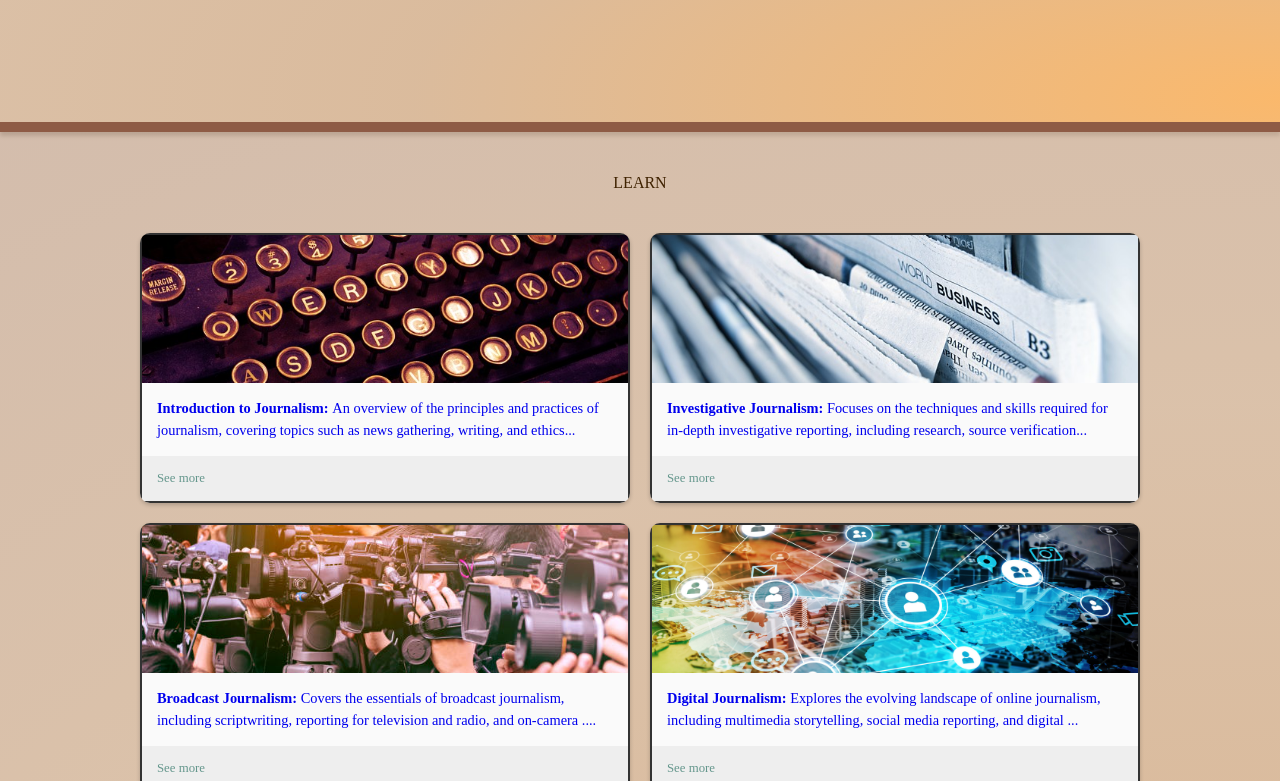
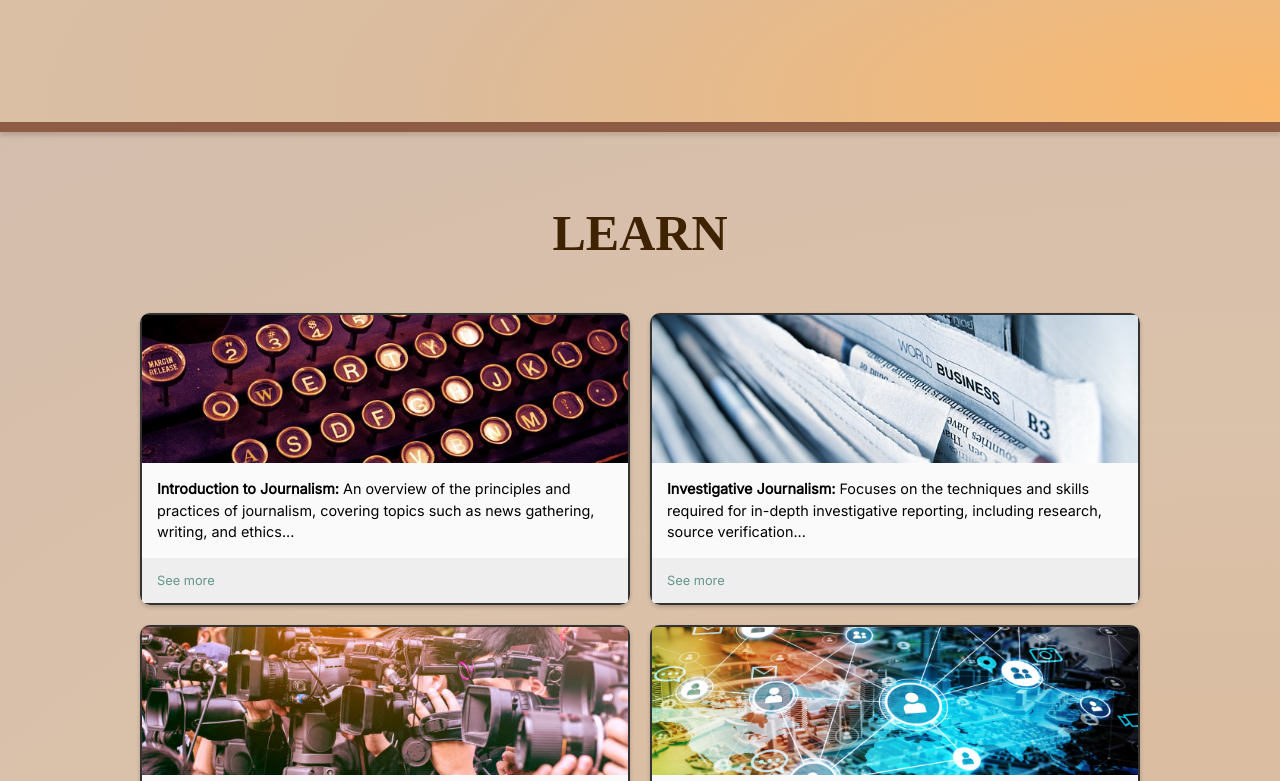
Before and after one commit to existingatom/news-room-front-end, a React (Vite) app: page /learn in a window 1280 px wide. Shown: the part 620-1401 px from the top of the page. Built offline with nearby package versions, Linux system fonts and the light colour scheme; a web font is replaced by a local one.

Commit message:
learn styling

```diff
--- a/src/learn.css
+++ b/src/learn.css
@@ -1,35 +1,23 @@
 .learn-container {
   background: var(--back-ground);
   padding-bottom: 50px;
-<<<<<<< HEAD
-=======
-
->>>>>>> 150ae045bca788dfb2b905aedc33672178090c80
 }
 
 .learn-heading {
   color: var(--text-colorone);
-<<<<<<< HEAD
-  font-size: 64px;
-  font-family: 'Lexend Giga', sans-serif;
-=======
   font-size: 50px;
   font-family: 'Caprasimo', cursive;
->>>>>>> 150ae045bca788dfb2b905aedc33672178090c80
   font-weight: 600;
   display: flex;
   align-items: center;
   justify-content: center;
   height: 101px;
-<<<<<<< HEAD
-=======
   padding-top: 50px;
 }
 
 .non-u
 {
   text-decoration: none;
->>>>>>> 150ae045bca788dfb2b905aedc33672178090c80
 }
 
 .cards {
@@ -39,11 +27,7 @@
   grid-template-columns: repeat(2, minmax(225px, 1fr));
   grid-auto-rows: auto;
   gap: 20px;
-<<<<<<< HEAD
-  font-family: sans-serif;
-=======
   font-family: 'Inter', sans-serif;
->>>>>>> 150ae045bca788dfb2b905aedc33672178090c80
   padding-top: 30px;
 }
 
@@ -85,10 +69,7 @@
 .card__content {
   position: relative;
   z-index: 2;
-<<<<<<< HEAD
-=======
   color: black;
->>>>>>> 150ae045bca788dfb2b905aedc33672178090c80
 }
 
 .card__info {
@@ -155,9 +136,6 @@
 @media (max-width: 768px) {
   .cards {
     grid-template-columns: repeat(1, 1fr);
-<<<<<<< HEAD
-  }
-=======
     padding-left: 15px;
     padding-right: 15px;
   }
@@ -171,7 +149,6 @@
     opacity: 1;
   }
 
->>>>>>> 150ae045bca788dfb2b905aedc33672178090c80
 }
 
 @media (max-width: 480px) {
```
